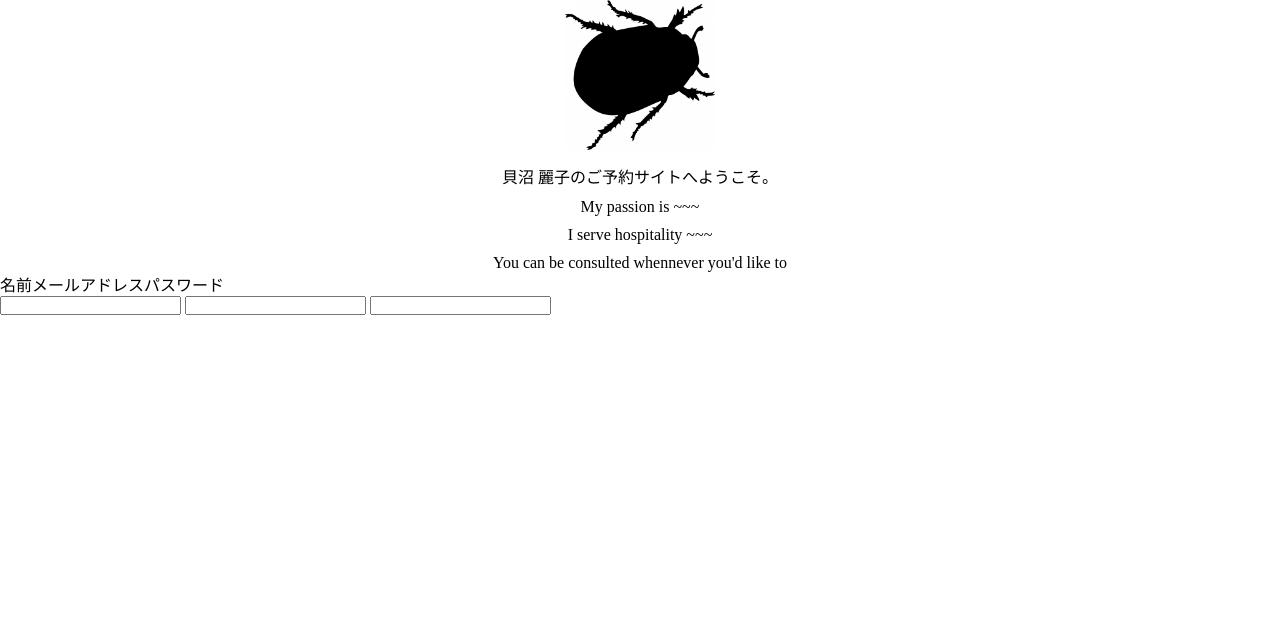
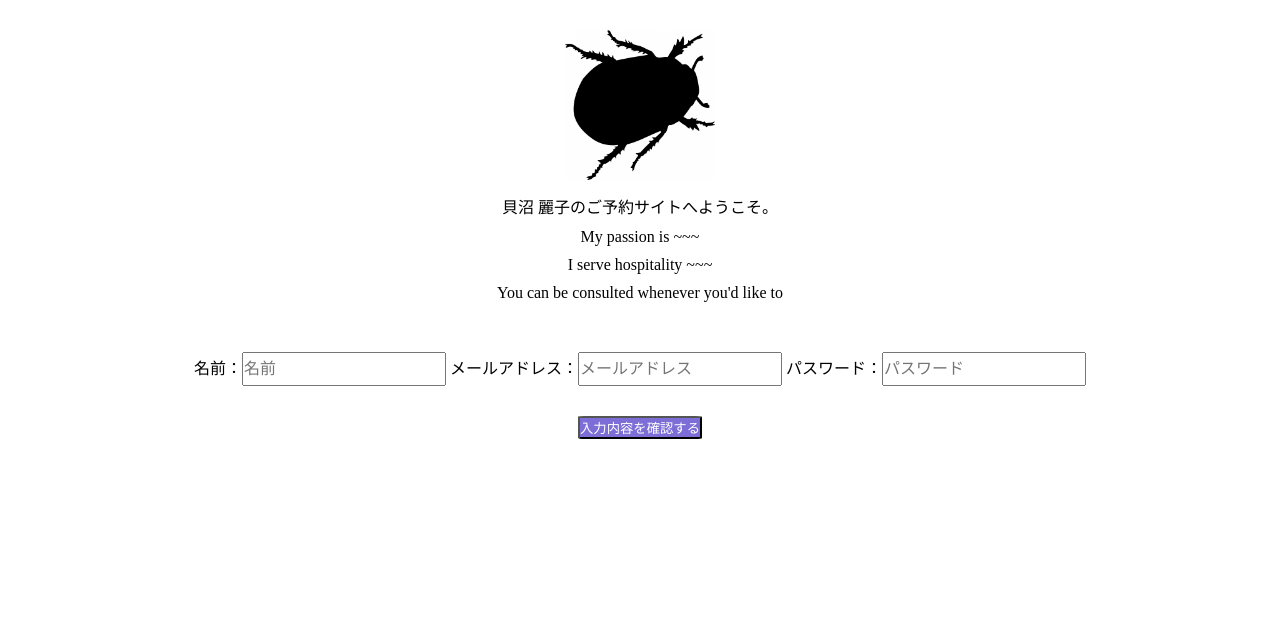
Before and after one commit to Parasiteneet/Reiko_reservation, a PHP site: page /register/index.php in a window 1280 px wide. Shown: the top 638 px of the page. Run offline with PHP 8.4, Linux system fonts and the light colour scheme.

Commit message:
revising layout

```diff
--- a/css/style.css
+++ b/css/style.css
@@ -1,6 +1,6 @@
 * {
-  margin:0;
-  padding:0;
+  margin: 0;
+  padding: 0;
 }
 
 body {
@@ -8,8 +8,11 @@ body {
   width: 100%;
 }
 
+
+
 .header-warapper {
   text-align: center;
+  padding-top: 30px;
 }
 
 .header-warapper p {
@@ -21,6 +24,41 @@ body {
   width: 150px;
 }
 
-.reg-content  {
-  display:flex;
+
+.register {
+  width:100%;
+  text-align: center;
+  margin-top: 50px;
 }
+
+.name {
+  cursor: pointer;
+  height:30px;
+  width: 200px;
+  font-size: 100%;
+}
+
+.email {
+ cursor: pointer;
+ height:30px;
+ width: 200px;
+ font-size: 100%;
+}
+
+.pin {
+  cursor: pointer;
+  height:30px;
+  width: 200px;
+  font-size: 100%;
+}
+
+#submit {
+  margin-top: 30px;
+}
+
+.sub {
+  background: rgb(124, 110, 214);
+  border-radius: 5%;
+  cursor: pointer;
+  color:white;
+}
--- a/register/index.php
+++ b/register/index.php
@@ -14,27 +14,26 @@
     <p>貝沼 麗子のご予約サイトへようこそ。</p>
     <p>My passion is ~~~</p>
     <p>I serve hospitality ~~~</p>
-    <p>You can be consulted whennever you'd like to</p>
+    <p>You can be consulted whenever you'd like to</p>
   </div>
 </header>
 <main>
   <div class="register">
-    <div class="reg-content">
-       <p>名前</p>
-       <p>メールアドレス</p>
-       <p>パスワード</p>
-    </div>
-    <form action="" class="reg-form">
-        <input type="text" name="name" class="input_box">
-        <input type="text" name="email" class="input_box">
-        <input type="text" name="pin" class="input_box">
+    <form action="check.php" method="post">
+      <div class="centerform">
+        名前：<input type="text" name="name" placeholder="名前" class="name">
+        メールアドレス：<input type="text" name="email"  placeholder="メールアドレス" class="email">
+        パスワード：<input type="password" name="pin"  placeholder="パスワード" class="pin">
+        <div id="submit"><input type="submit" value="入力内容を確認する" class="sub"></div>
+      </div>
     </form>
   </div>
-
 </main>
 
 
-  <h1></h1>
+
+
+
 
   <script src="../js/main.js"></script>
 </body>
```
